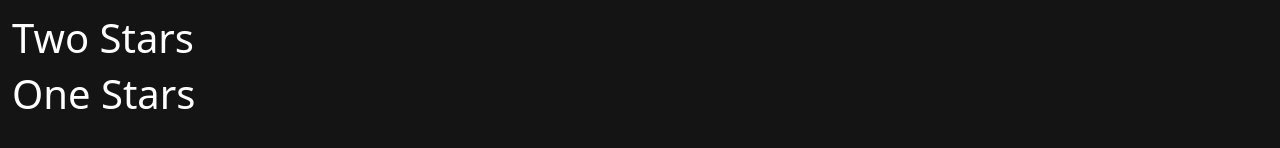
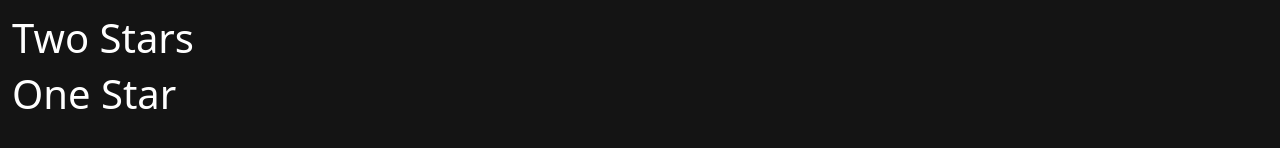
Before and after one commit to tsigall/ReactMovieApp, a React (Create React App) app in the folder movie-app/: page / in a window 1280 px wide. Shown: the part 266-414 px from the top of the page. Built offline with nearby package versions, Linux system fonts and the light colour scheme; no server answers.

Commit message:
Fixed one/two star bug

```diff
--- a/movie-app/src/App.js
+++ b/movie-app/src/App.js
@@ -112,7 +112,7 @@ const handleRating = (rating) => {
 
   //two stars
   if(rating === 2){
-      const newList = [...five, movie];
+      const newList = [...two, movie];
       setTwo(newList);
       saveToLocalStorage(newList);
     } else {
@@ -125,7 +125,7 @@ const handleRating = (rating) => {
 
   //one star
   if(rating === 1){
-    const newList = [...five, movie];
+    const newList = [...one, movie];
     setOne(newList);
     saveToLocalStorage(newList);
   } else {
@@ -235,7 +235,7 @@ const removeFavoriteMovie = (movie) => {
       </div>
 
       <div className = 'row d-flex align-items-center mt-10 mb-10'>
-        <MovieListHeading heading = 'One Stars' />
+        <MovieListHeading heading = 'One Star' />
       </div>
 
       <div className='d-flex justify-content-start m-10'>
```
